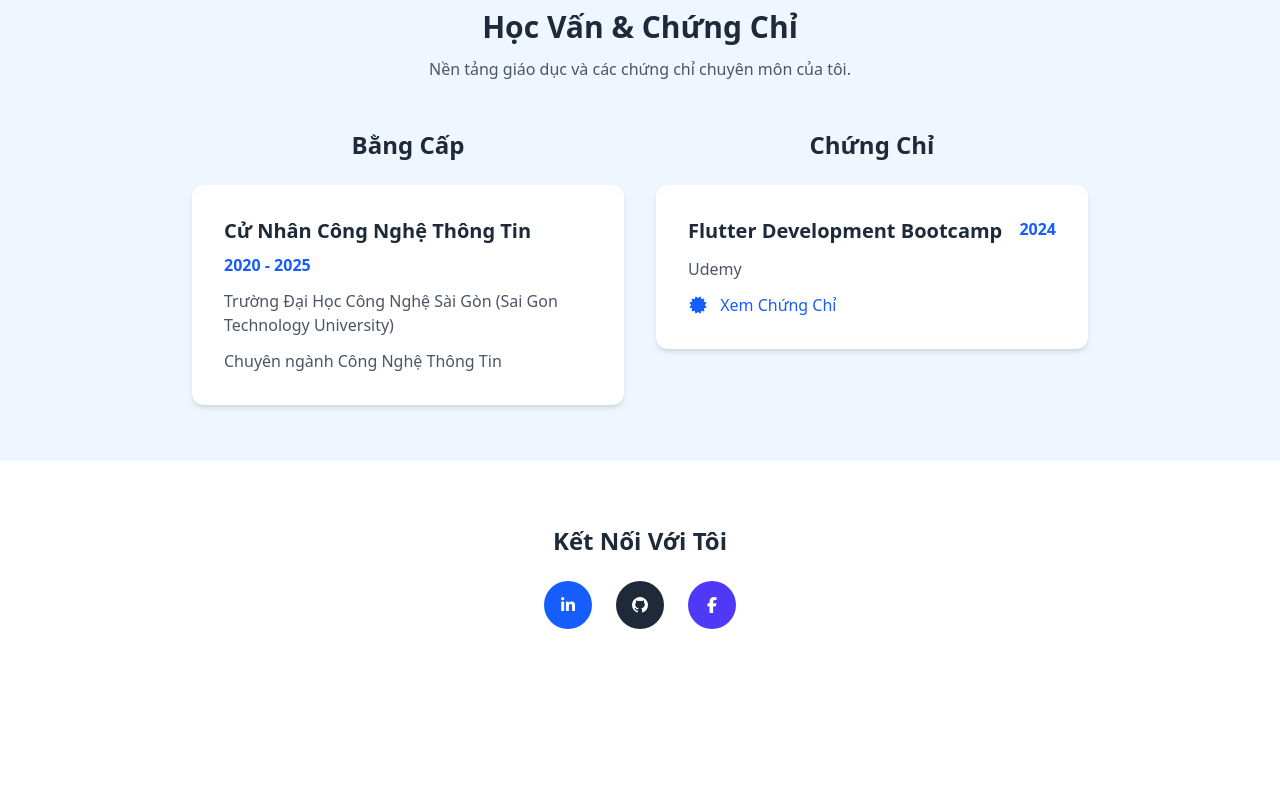
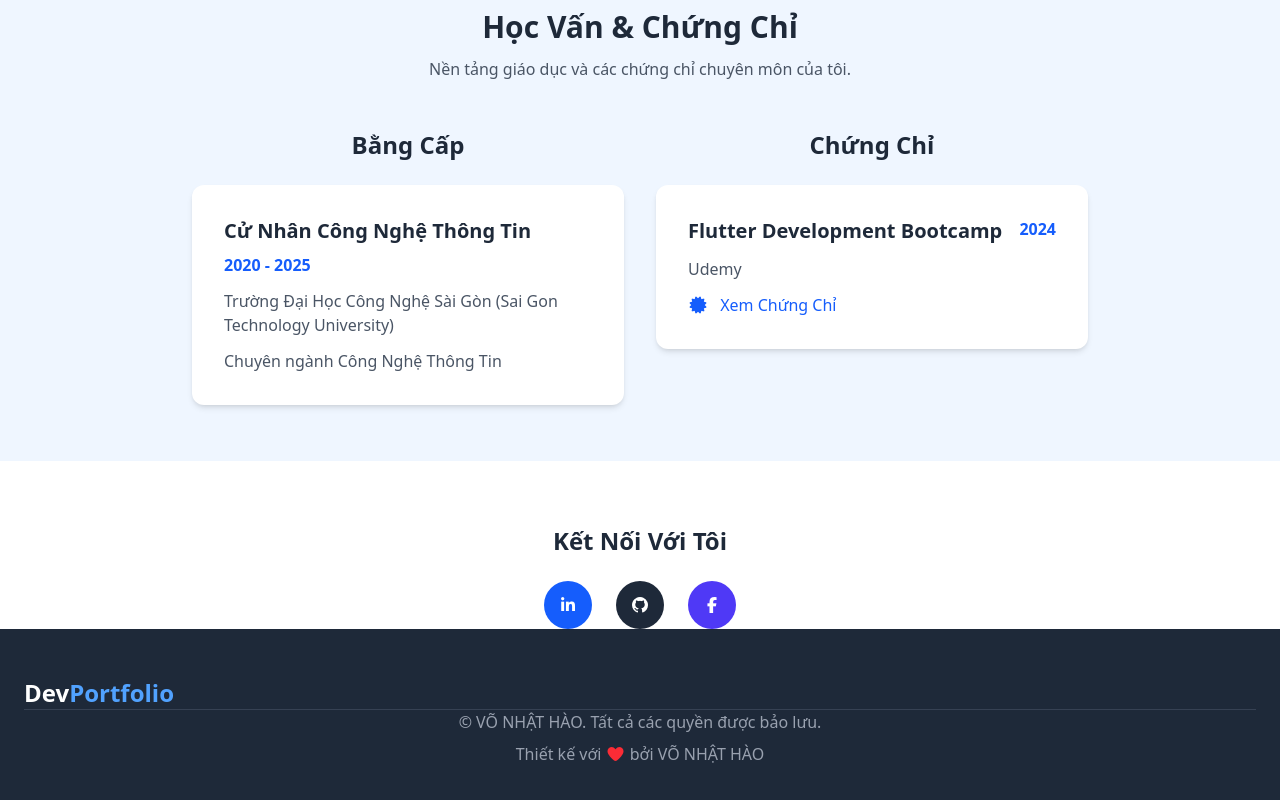
Before and after one commit to Haoo-8/portfolio, a React (Vite) app in the folder portfolio/: page / in a window 1280 px wide. Shown: the part 2384-3184 px from the top of the page. Before the commit the page ends 3013 px from the top, so only its background shows below. Built offline with nearby package versions, Linux system fonts and the light colour scheme.

Commit message:
feat: Update footer

```diff
--- a/portfolio/src/App.tsx
+++ b/portfolio/src/App.tsx
@@ -6,6 +6,7 @@ import Projects from './components/Main/Projects';
 import Experience from './components/Main/Experience';
 import Education from './components/Main/Education';
 import Contact from './components/Main/Contact';
+import Footer from './components/Footer/Footer';
 import '@fortawesome/fontawesome-free/css/all.min.css';
 
 function App() {
@@ -19,6 +20,7 @@ function App() {
       <Experience/>
       <Education/>
       <Contact/>
+      <Footer/>
     </>
   )
 }
--- a/portfolio/src/components/Footer/Footer.tsx
+++ b/portfolio/src/components/Footer/Footer.tsx
@@ -0,0 +1,34 @@
+export default function Footer() {
+  const links = [
+    "about",
+    "skill",
+    "projects",
+    "experience",
+    "education",
+    "contact",
+  ];
+
+  return (
+    <footer className="bg-gray-800 text-white py-12">
+      <div className="container mx-auto px-6">
+        <div className="flex flex-col md:flex-row justify-between items-center">
+          <div className="text-2xl font-bold mb-6 md:mb-0">
+            Dev<span className="text-blue-400">Portfolio</span>
+          </div>
+          <div className="flex flex-col md:flex-row space-y-4 md:space-y-0 md:space-x-6 items-center">
+            {links.map((id) => (
+              <a key={id} href={`#${id}`} className="hover:text-blue-400"></a>
+            ))}
+          </div>
+        </div>
+        <div className="mt-8pt-8 border-t border-gray-700 text-center text-gray-400">
+          <p>&copy; VÕ NHẬT HÀO. Tất cả các quyền được bảo lưu.</p>
+          <p className="mt-2">
+            Thiết kế với <i className="fas fa-heart text-red-500"></i> bởi VÕ
+            NHẬT HÀO
+          </p>
+        </div>
+      </div>
+    </footer>
+  );
+}
```
